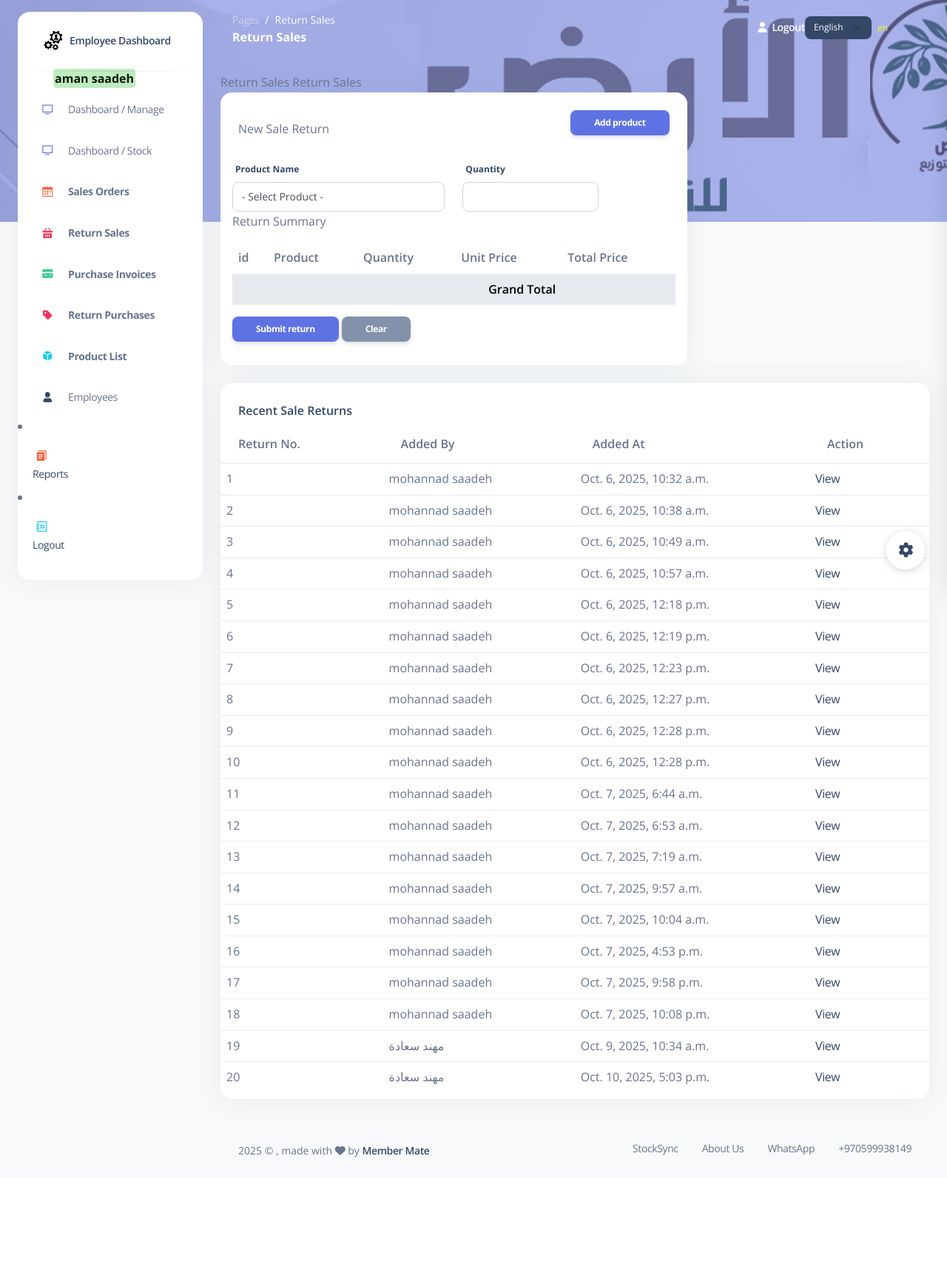
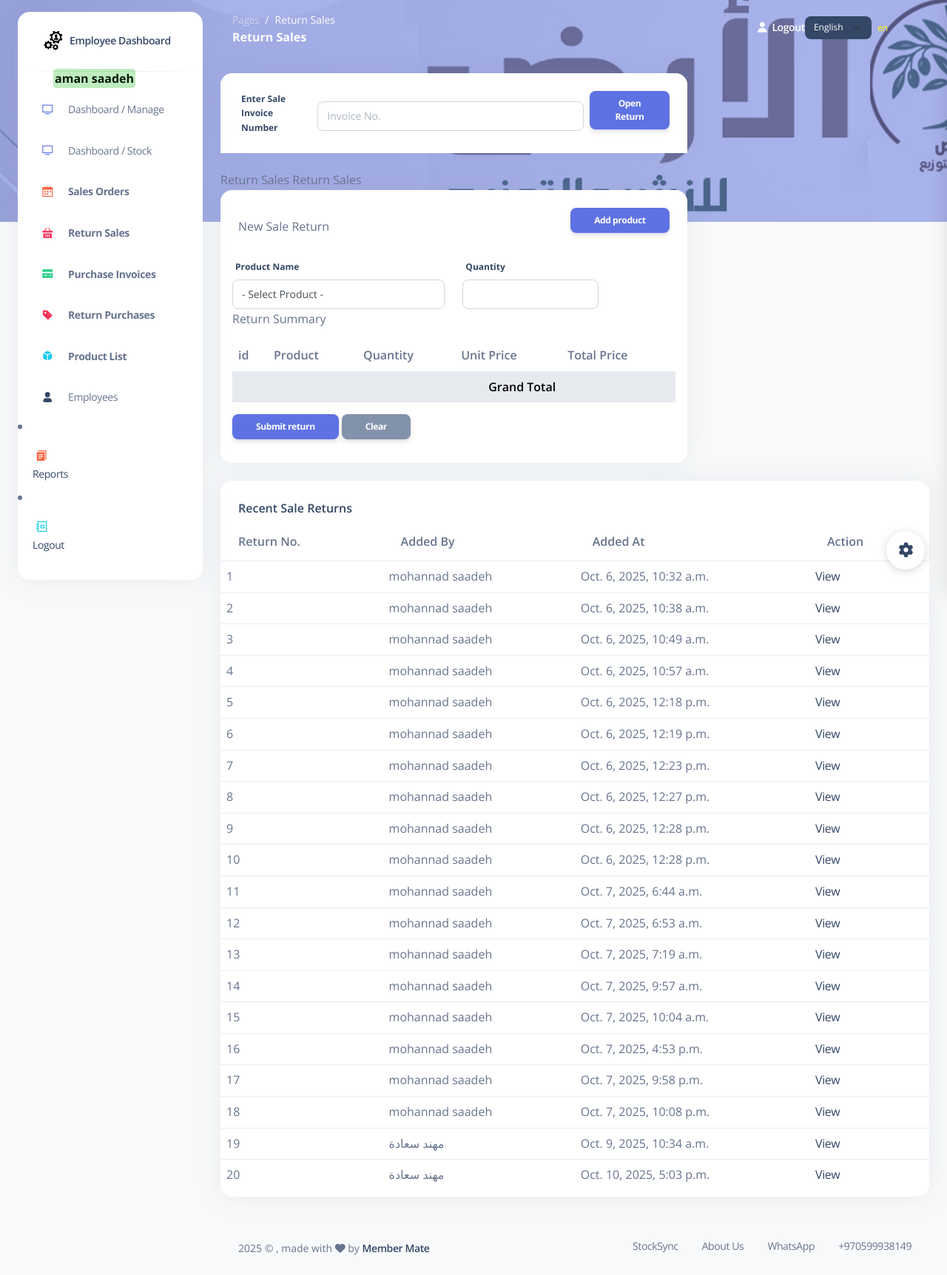
Before and after one commit to MohnadSaadeh/al-ard-library, a Django app: template my_app/templates/return_sales.html in a window 1280 px wide. Shown: the whole page at 74% size. Before the commit the page ends 1565 px from the top, so only its background shows below. Run offline with Django 3.2, Linux system fonts and the light colour scheme; the template is opened without the code that fills it: values that come from a table or form of the project are taken from there, others are empty; data comes from the database, SQL or seed files in the repository; both versions use the stored data as it was after the commit; some libraries are stand-ins or nearby versions.

Commit message:
open invoice to return

```diff
--- a/my_app/templates/return_sales.html
+++ b/my_app/templates/return_sales.html
@@ -5,6 +5,30 @@
 {% block title %}{% trans "Return Sales" %}{% endblock %}
 
 {% block content %}
+<div class="row">
+  <div class="col-8">
+    <div class="card mb-4">
+      <div class="card-header pb-0">
+        <form id="invoice-search-form" method="get" action="" class="mb-3">
+          <div class="d-flex align-items-center">
+            <label for="invoice-number" class="form-control-label me-2">{% trans "Enter Sale Invoice Number" %}</label>
+            <input type="number" id="invoice-number" name="sale_order_id" class="form-control me-2" placeholder="Invoice No." required>
+            <button type="submit" class="btn btn-primary btn-sm">{% trans "Open Return" %}</button>
+          </div>
+        </form>
+      </div>
+    </div>
+  </div>
+</div>
+<script>
+document.getElementById('invoice-search-form').addEventListener('submit', function(e) {
+  e.preventDefault();
+  var invoiceId = document.getElementById('invoice-number').value;
+  if (invoiceId) {
+    window.location.href = '/sales/' + invoiceId + '/return/';
+  }
+});
+</script>
 
 {% block page_name %}{% trans "Return Sales" %}{% endblock %}
 {% block page_name2 %}{% trans "Return Sales" %}{% endblock %}
```
Also changed, not shown: my_app/templates/return_purchases.html (+27 -0 lines), db.sqlite3.
